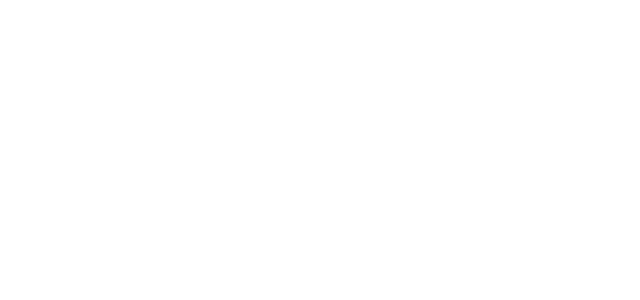
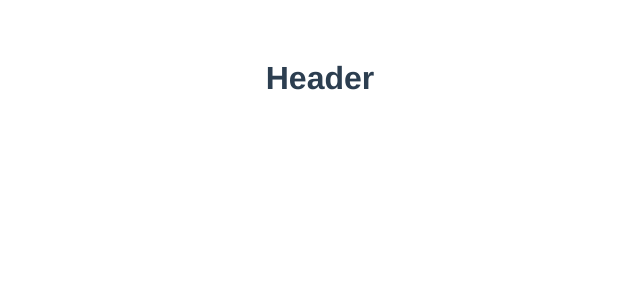
Before and after one commit to gdecarlo/servicios, a Vue app: page / in a window 1280 px wide. Shown: the top 300 px of the page, without its empty margins (320-960 px from the left). Built offline with nearby package versions, Linux system fonts and the light colour scheme.

Commit message:
se incluye el componente en App.vue

```diff
--- a/src/App.vue
+++ b/src/App.vue
@@ -1,14 +1,16 @@
 <template>
   <div id="app">
-
+  <AppHeader/>
   </div>
 </template>
 
 <script>
 
+import AppHeader from './components/layout/AppHeader'
 export default {
   name: 'App',
   components: {
+    AppHeader
   }
 }
 </script>
```
